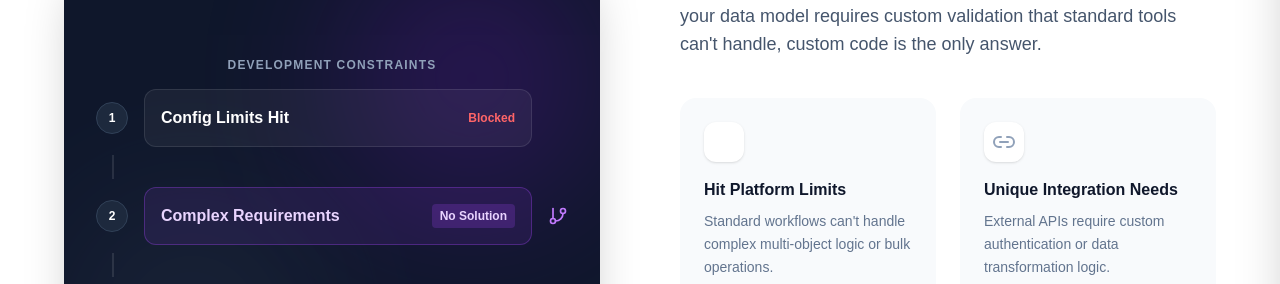
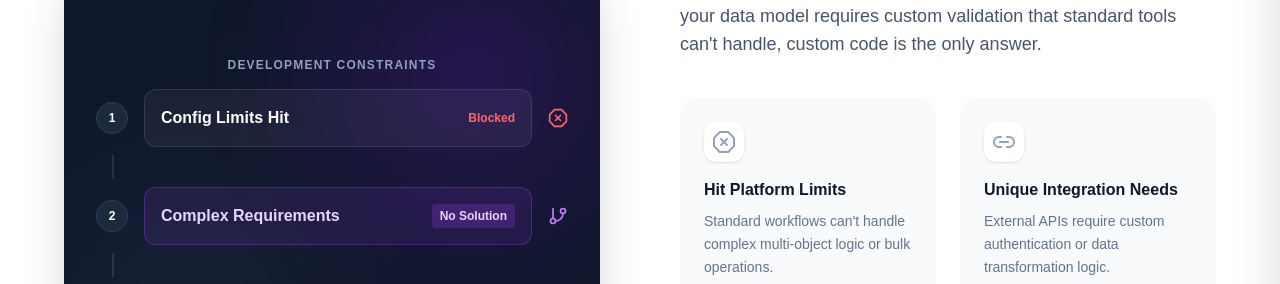
Before and after one commit to CodePalantir/website, a Jekyll site: the page built from _services/custom-development.md, in a window 1280 px wide and 900 px high, scrolled down 1084 px. Shown: the part 152-436 px from the top of the window. Built offline with Jekyll 4.4.1, drawn with Linux system fonts in a browser that asks for light colours; some web fonts are replaced; comment, search, counter and statistics services are not loaded.

Commit message:
final fixes v1.0

```diff
--- a/_includes/home/warnings.html
+++ b/_includes/home/warnings.html
@@ -5,7 +5,7 @@
                 <!-- UPDATED: Title Styling Matched to Lifecycle Section -->
                 <span class="text-[#8E2DE2] font-bold uppercase tracking-widest text-xs mb-4 block">Revenue Diagnostics</span>
             <h2 class="text-3xl sm:text-4xl md:text-5xl font-black leading-tight text-slate-900">
-                Are you seeing these <br/><span class="text-gradient italic">Warning Signs?</span>
+                Are you seeing these <br/><span class="text-gradient italic pr-2">Warning Signs?</span>
             </h2>
             <p class="text-slate-500 mt-4">If your team is encountering these revenue blockers, your org has likely entered the "Maintenance Tax" phase.</p>
         </div>
--- a/_includes/services/custom-dev/custom_dev_deliverables.html
+++ b/_includes/services/custom-dev/custom_dev_deliverables.html
@@ -115,7 +115,7 @@
 
                                     <!-- Node: LWC (Right) -->
                                     <div class="absolute top-1/2 -right-3 -translate-y-1/2 w-14 h-14 bg-white rounded-full shadow-lg border border-slate-100 flex items-center justify-center z-30 hover:scale-110 transition-transform cursor-default group/node">
-                                        <i data-lucide="component" class="w-6 h-6 text-blue-600"></i>
+                                        <i data-lucide="blocks" class="w-6 h-6 text-blue-600"></i>
                                         <div class="absolute -bottom-7 opacity-0 group-hover/node:opacity-100 transition-opacity bg-slate-800 text-white text-[8px] font-bold px-2 py-1 rounded whitespace-nowrap">LWC</div>
                                     </div>
 
--- a/_includes/services/custom-dev/custom_dev_symptoms.html
+++ b/_includes/services/custom-dev/custom_dev_symptoms.html
@@ -18,7 +18,7 @@
                                 <span>Config Limits Hit</span>
                                 <span class="text-xs text-red-400">Blocked</span>
                             </div>
-                            <i data-lucide="octagon-x" class="text-red-400 w-5 h-5"></i>
+                            <i data-lucide="x-octagon" class="text-red-400 w-5 h-5"></i>
                         </div>
                         <div class="h-6 w-0.5 bg-white/10 ml-4 mx-auto"></div>
 
@@ -55,7 +55,7 @@
                     <!-- Symptom 1 -->
                     <div class="p-6 rounded-2xl bg-slate-50 shadow-none hover:bg-white hover:shadow-xl transition-all duration-300 group flex flex-col h-full cursor-default">
                         <div class="w-10 h-10 rounded-xl bg-white text-slate-400 flex items-center justify-center mb-4 group-hover:bg-purple-600 group-hover:text-white transition-colors shadow-sm">
-                            <i data-lucide="octagon-x" class="w-6 h-6"></i>
+                            <i data-lucide="x-octagon" class="w-6 h-6"></i>
                         </div>
                         <h4 class="font-bold text-slate-900 mb-2">Hit Platform Limits</h4>
                         <p class="text-sm text-slate-500 leading-relaxed">Standard workflows can't handle complex multi-object logic or bulk operations.</p>
--- a/_includes/services/marketing-cloud/marketing_cloud_symptoms.html
+++ b/_includes/services/marketing-cloud/marketing_cloud_symptoms.html
@@ -63,7 +63,7 @@
                     <!-- Symptom 2 -->
                     <div class="p-6 rounded-2xl bg-slate-50 shadow-none hover:bg-white hover:shadow-xl transition-all duration-300 group flex flex-col h-full cursor-default">
                         <div class="w-10 h-10 rounded-xl bg-white text-slate-400 flex items-center justify-center mb-4 group-hover:bg-purple-600 group-hover:text-white transition-colors shadow-sm">
-                            <i data-lucide="users-x" class="w-6 h-6"></i>
+                            <i data-lucide="user-x" class="w-6 h-6"></i>
                         </div>
                         <h4 class="font-bold text-slate-900 mb-2">No Personalization</h4>
                         <p class="text-sm text-slate-500 leading-relaxed">Every prospect receives the same generic message regardless of behavior.</p>
```
